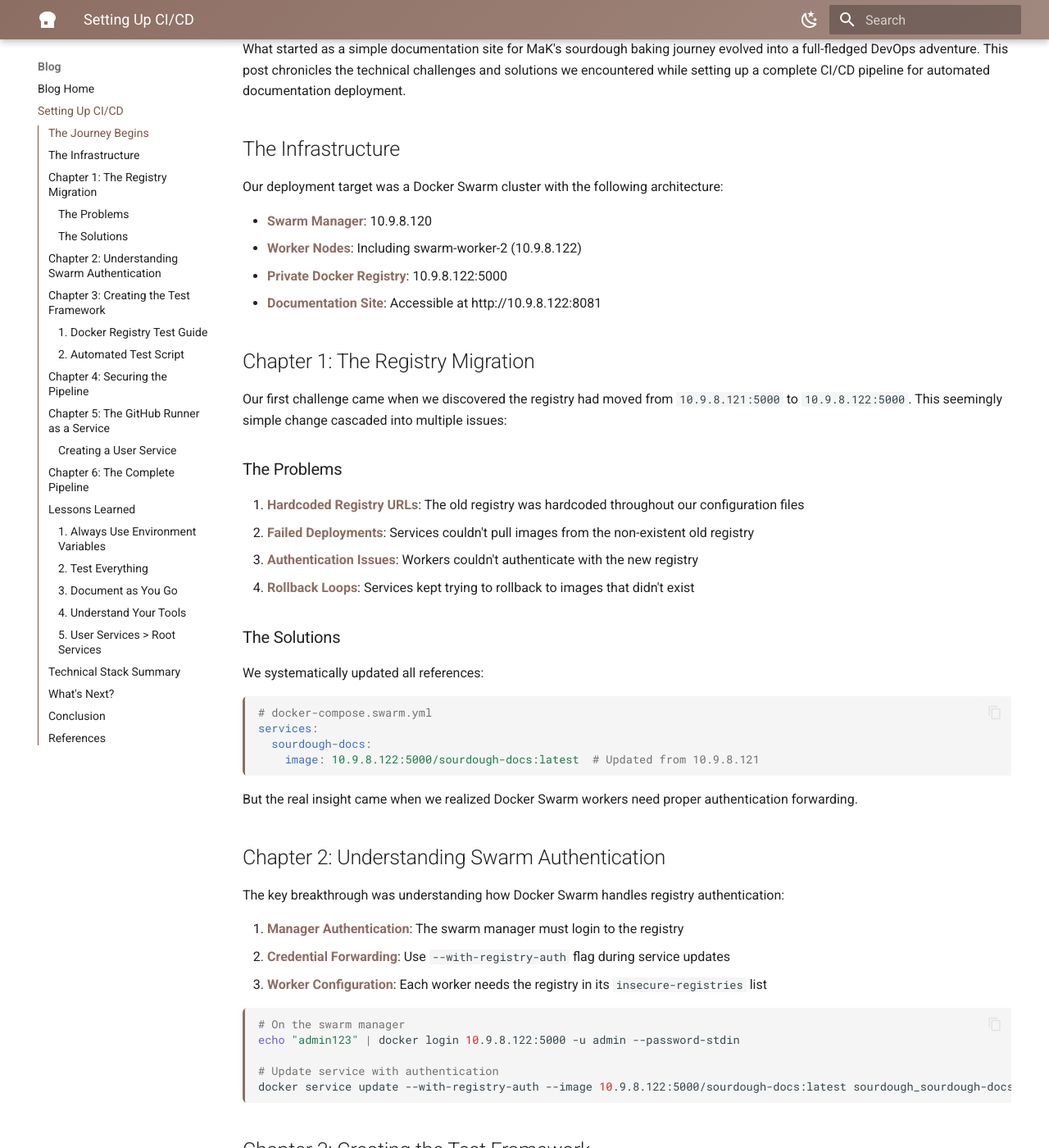
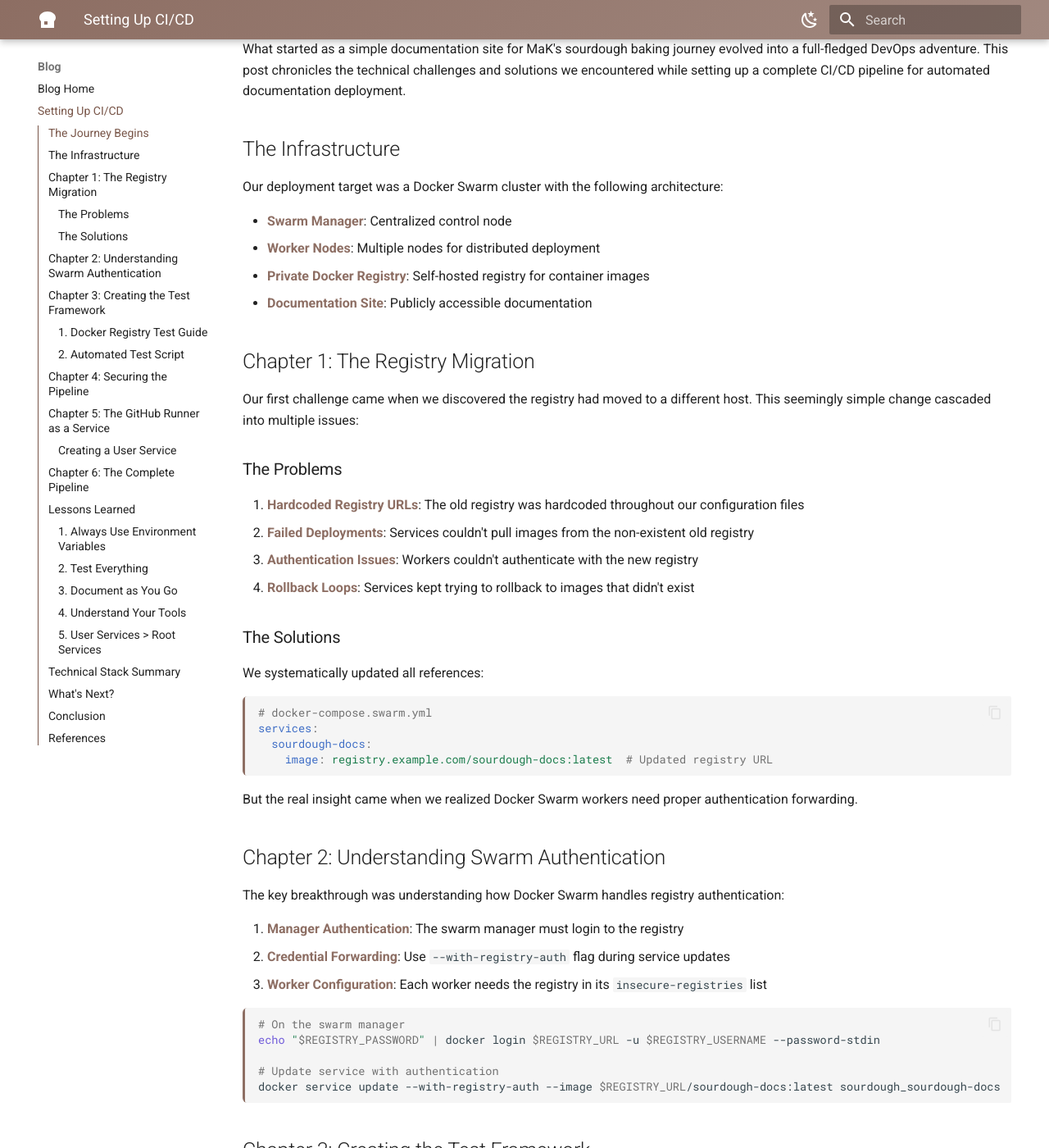
Before and after one commit to git-kubik/sourdough-journey, an MkDocs documentation site: the page built from docs/blog/posts/cicd-journey.md, in a window 1280 px wide and 1400 px high, scrolled down 297 px. Shown: the whole window at 82% size. Built offline with MkDocs 1.6.1 and Material for MkDocs 9.7.7, drawn with Linux system fonts in a browser that asks for light colours; some of the changed text lies outside the part shown.

Commit message:
Redact sensitive information from blog post
- Remove specific IP addresses and infrastructure details
- Replace hardcoded credentials with generic examples
- Use environment variables and placeholders instead of real values
- Make configuration examples more generic and reusable
- Maintain technical value while improving security

🤖 Generated with [Claude Code](https://claude.ai/code)

Co-Authored-By: Claude <noreply@anthropic.com>

````diff
--- a/docs/blog/posts/cicd-journey.md
+++ b/docs/blog/posts/cicd-journey.md
@@ -10,14 +10,14 @@ What started as a simple documentation site for MaK's sourdough baking journey e
 
 Our deployment target was a Docker Swarm cluster with the following architecture:
 
-- **Swarm Manager**: 10.9.8.120
-- **Worker Nodes**: Including swarm-worker-2 (10.9.8.122)
-- **Private Docker Registry**: 10.9.8.122:5000
-- **Documentation Site**: Accessible at http://10.9.8.122:8081
+- **Swarm Manager**: Centralized control node
+- **Worker Nodes**: Multiple nodes for distributed deployment
+- **Private Docker Registry**: Self-hosted registry for container images
+- **Documentation Site**: Publicly accessible documentation
 
 ## Chapter 1: The Registry Migration
 
-Our first challenge came when we discovered the registry had moved from `10.9.8.121:5000` to `10.9.8.122:5000`. This seemingly simple change cascaded into multiple issues:
+Our first challenge came when we discovered the registry had moved to a different host. This seemingly simple change cascaded into multiple issues:
 
 ### The Problems
 
@@ -34,7 +34,7 @@ We systematically updated all references:
 # docker-compose.swarm.yml
 services:
   sourdough-docs:
-    image: 10.9.8.122:5000/sourdough-docs:latest  # Updated from 10.9.8.121
+    image: registry.example.com/sourdough-docs:latest  # Updated registry URL
 ```
 
 But the real insight came when we realized Docker Swarm workers need proper authentication forwarding.
@@ -49,10 +49,10 @@ The key breakthrough was understanding how Docker Swarm handles registry authent
 
 ```bash
 # On the swarm manager
-echo "admin123" | docker login 10.9.8.122:5000 -u admin --password-stdin
+echo "$REGISTRY_PASSWORD" | docker login $REGISTRY_URL -u $REGISTRY_USERNAME --password-stdin
 
 # Update service with authentication
-docker service update --with-registry-auth --image 10.9.8.122:5000/sourdough-docs:latest sourdough_sourdough-docs
+docker service update --with-registry-auth --image $REGISTRY_URL/sourdough-docs:latest sourdough_sourdough-docs
 ```
 
 ## Chapter 3: Creating the Test Framework
@@ -76,7 +76,7 @@ An intelligent script (`automated-registry-test.sh`) that:
 
 ```bash
 # Using environment variables for security
-REGISTRY_USERNAME=admin REGISTRY_PASSWORD=admin123 ./automated-registry-test.sh
+REGISTRY_USERNAME=myuser REGISTRY_PASSWORD=mypass ./automated-registry-test.sh
 ```
 
 ## Chapter 4: Securing the Pipeline
````
Also changed, not shown: other parts of docs/blog/posts/cicd-journey.md (+3 -3 lines), docs/blog/index.md (+1 -1 lines).
